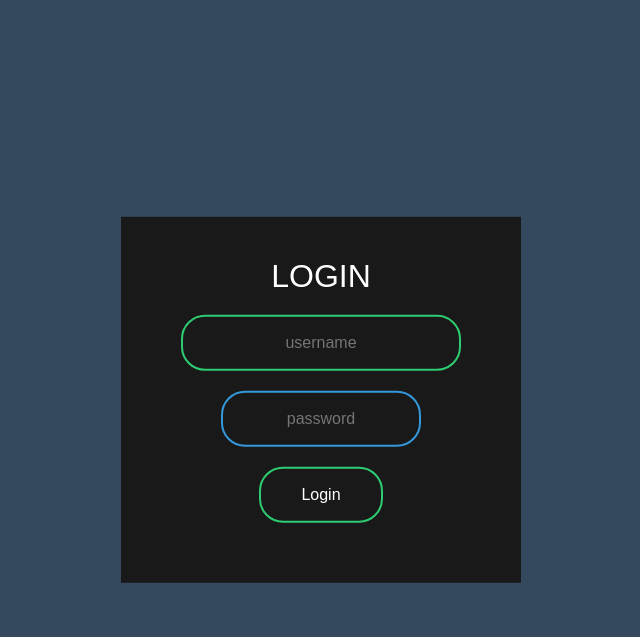
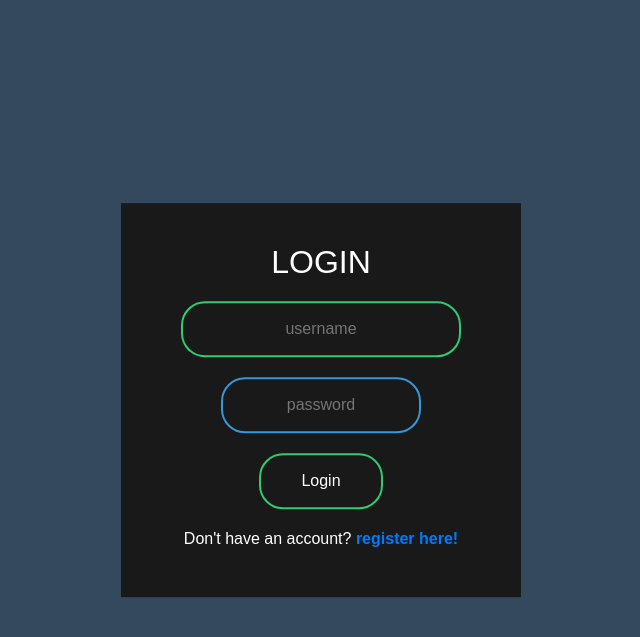
Before and after one commit to vijay9908/StreamZ, a Django app: page /accounts/login/ in a window 1280 px wide. Shown: the top 637 px of the page, without its empty margins (319-959 px from the left). Run offline with Django 3.2, Linux system fonts and the light colour scheme; some libraries are stand-ins or nearby versions.

Commit message:
added register hyperlink

```diff
--- a/accounts/static/accounts/login.css
+++ b/accounts/static/accounts/login.css
@@ -37,6 +37,11 @@ body{
     text-transform: uppercase;
 
     font-weight: 500;
+
+  }
+  .box h6{
+
+    color: white;
 
   }
 
@@ -103,11 +108,6 @@ body{
     cursor: pointer;
 
   }
-  .label{
-    color: white;
-    position: relative;
-    margin-left: -150px;
-  }
   .box input[type = "submit"]:hover{
 
     background: #2ecc71;
--- a/accounts/templates/registration/login.html
+++ b/accounts/templates/registration/login.html
@@ -15,6 +15,7 @@
             </div>
             {% endfor %}
             <button type="submit" class="button">Login</button>
+            <h6>Don't have an account? <a href="/accounts/register"><strong>register here!</strong></a></h6>
         </form>
     </div>
   </div>
```
